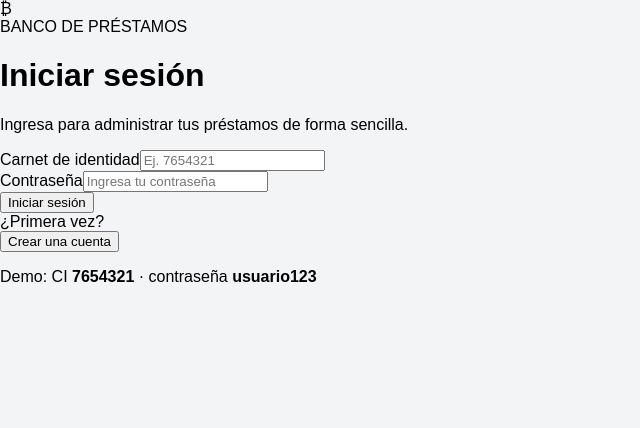
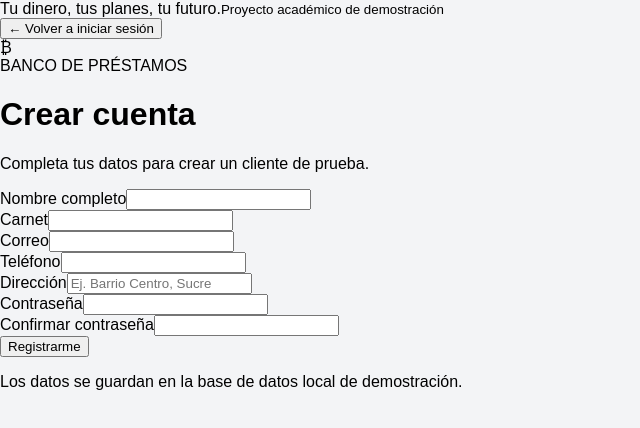
Before and after one commit to oscarsebastianbarriosfernandez-hue/bank-prestamo, a React (Vite) app: page /login in a window 1280 px wide. Both pictures are taken after a click on the button "Crear una cuenta". Shown: the top 428 px of the page, without its empty margins (0-640 px from the left). Built offline with nearby package versions, Linux system fonts and the light colour scheme.

Commit message:
Crear registro y mejorar autenticación

```diff
--- a/src/pages/auth/LoginPage.tsx
+++ b/src/pages/auth/LoginPage.tsx
@@ -1,50 +1,112 @@
 import { useState } from "react";
 import { Navigate, useNavigate } from "react-router-dom";
-
-
 import LoginForm from "../../components/auth/LoginForm";
 import { authRepository } from "../../repositories/authRepository";
-
-
-import type { LoginCredentials } from "../../types/auth";
-
 
 function LoginPage() {
   const navigate = useNavigate();
   const [error, setError] = useState("");
+  const [registering, setRegistering] = useState(false);
+  const [form, setForm] = useState({
+    name: "",
+    carnet: "",
+    email: "",
+    phone: "",
+    address: "",
+    password: "",
+    confirmPassword: "",
+  });
 
+  if (authRepository.isAuthenticated()) return <Navigate to="/" replace />;
 
-  if (authRepository.isAuthenticated()) {
-    return <Navigate to="/" replace />;
-  }
-
-
-  const handleLogin = (credentials: LoginCredentials) => {
+  const handleLogin = (credentials: { carnet: string; password: string }) => {
     setError("");
-
-
     const user = authRepository.login(credentials);
-
-
     if (!user) {
       setError("El carnet o la contraseña son incorrectos.");
       return;
     }
+    navigate("/", { replace: true });
+  };
 
+  const handleRegister = (event: React.FormEvent<HTMLFormElement>) => {
+    event.preventDefault();
+    setError("");
+
+    if (form.password.length < 6) {
+      setError("La contraseña debe tener al menos 6 caracteres.");
+      return;
+    }
+
+    if (form.password !== form.confirmPassword) {
+      setError("Las contraseñas no coinciden.");
+      return;
+    }
+
+    const result = authRepository.register({
+      name: form.name,
+      carnet: form.carnet,
+      email: form.email,
+      phone: form.phone,
+      address: form.address,
+      password: form.password,
+    });
+
+    if (!result.user) {
+      setError(result.error || "No se pudo crear la cuenta.");
+      return;
+    }
 
     navigate("/", { replace: true });
   };
 
+  if (registering) {
+    return (
+      <main className="auth-page">
+        <div className="auth-decoration">
+          <span>Tu dinero, tus planes, tu futuro.</span>
+          <small>Proyecto académico de demostración</small>
+        </div>
+
+        <form className="auth-card register-card" onSubmit={handleRegister}>
+          <button className="back-link" type="button" onClick={() => { setRegistering(false); setError(""); }}>
+            ← Volver a iniciar sesión
+          </button>
+          <div className="brand-mark">₿</div>
+          <span className="eyebrow">BANCO DE PRÉSTAMOS</span>
+          <h1>Crear cuenta</h1>
+          <p className="auth-subtitle">Completa tus datos para crear un cliente de prueba.</p>
+
+          <div className="form-grid">
+            <div className="field"><label htmlFor="name">Nombre completo</label><input id="name" value={form.name} onChange={e => setForm({...form, name:e.target.value})} required /></div>
+            <div className="field"><label htmlFor="carnetReg">Carnet</label><input id="carnetReg" value={form.carnet} onChange={e => setForm({...form, carnet:e.target.value})} required /></div>
+            <div className="field"><label htmlFor="email">Correo</label><input id="email" type="email" value={form.email} onChange={e => setForm({...form, email:e.target.value})} required /></div>
+            <div className="field"><label htmlFor="phone">Teléfono</label><input id="phone" value={form.phone} onChange={e => setForm({...form, phone:e.target.value})} required /></div>
+          </div>
+
+          <div className="field"><label htmlFor="address">Dirección</label><input id="address" value={form.address} onChange={e => setForm({...form, address:e.target.value})} placeholder="Ej. Barrio Centro, Sucre" required /></div>
+          <div className="form-grid">
+            <div className="field"><label htmlFor="passwordReg">Contraseña</label><input id="passwordReg" type="password" minLength={6} value={form.password} onChange={e => setForm({...form, password:e.target.value})} required /></div>
+            <div className="field"><label htmlFor="confirmPassword">Confirmar contraseña</label><input id="confirmPassword" type="password" minLength={6} value={form.confirmPassword} onChange={e => setForm({...form, confirmPassword:e.target.value})} required /></div>
+          </div>
+
+          {error && <p className="form-error" role="alert">{error}</p>}
+          <button className="primary-button full" type="submit">Registrarme</button>
+          <p className="demo-note">Los datos se guardan en la base de datos local de demostración.</p>
+        </form>
+      </main>
+    );
+  }
 
   return (
-    <main>
-      <LoginForm
-        error={error}
-        onSubmit={handleLogin}
-      />
+    <main className="auth-page">
+      <div className="auth-decoration">
+        <span>Tu dinero, tus planes, tu futuro.</span>
+        <small>Proyecto académico de demostración</small>
+      </div>
+      <LoginForm error={error} onSubmit={handleLogin} onRegister={() => { setRegistering(true); setError(""); }} />
     </main>
   );
 }
 
-
 export default LoginPage;
```
